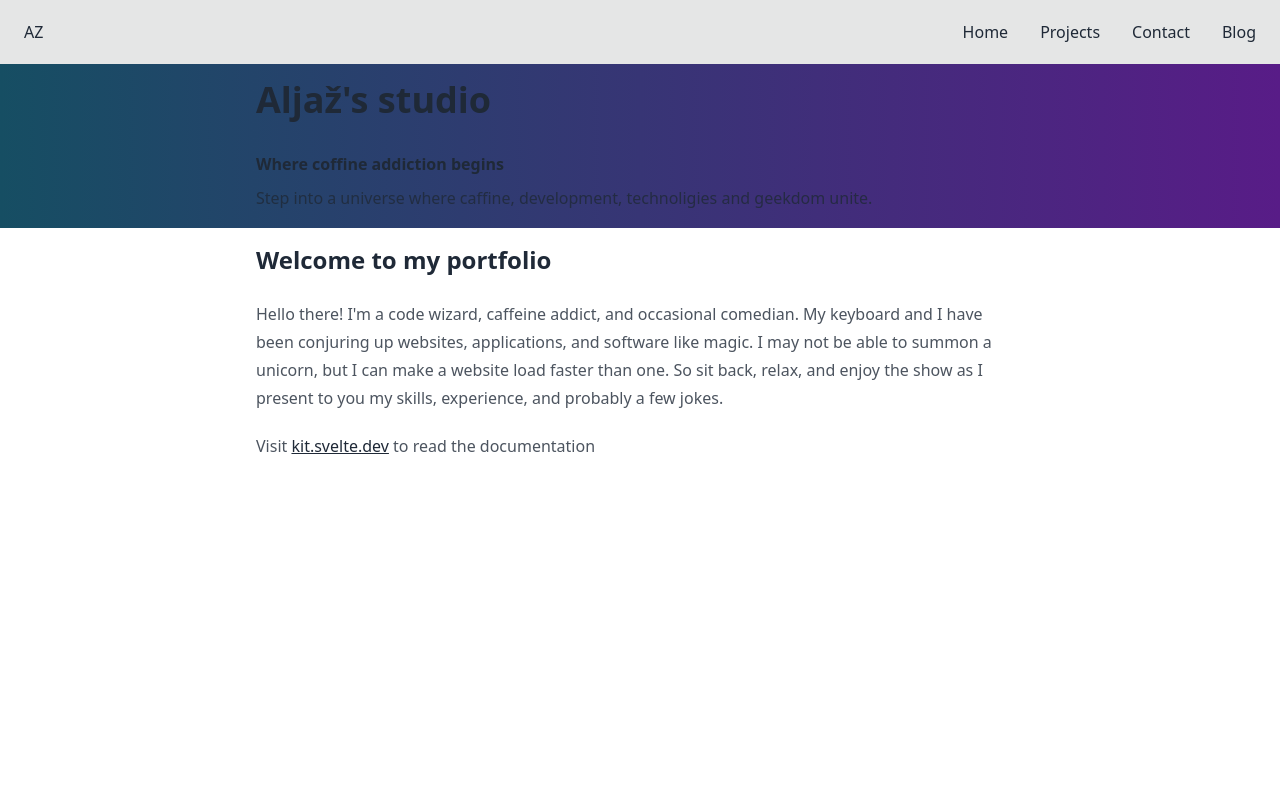
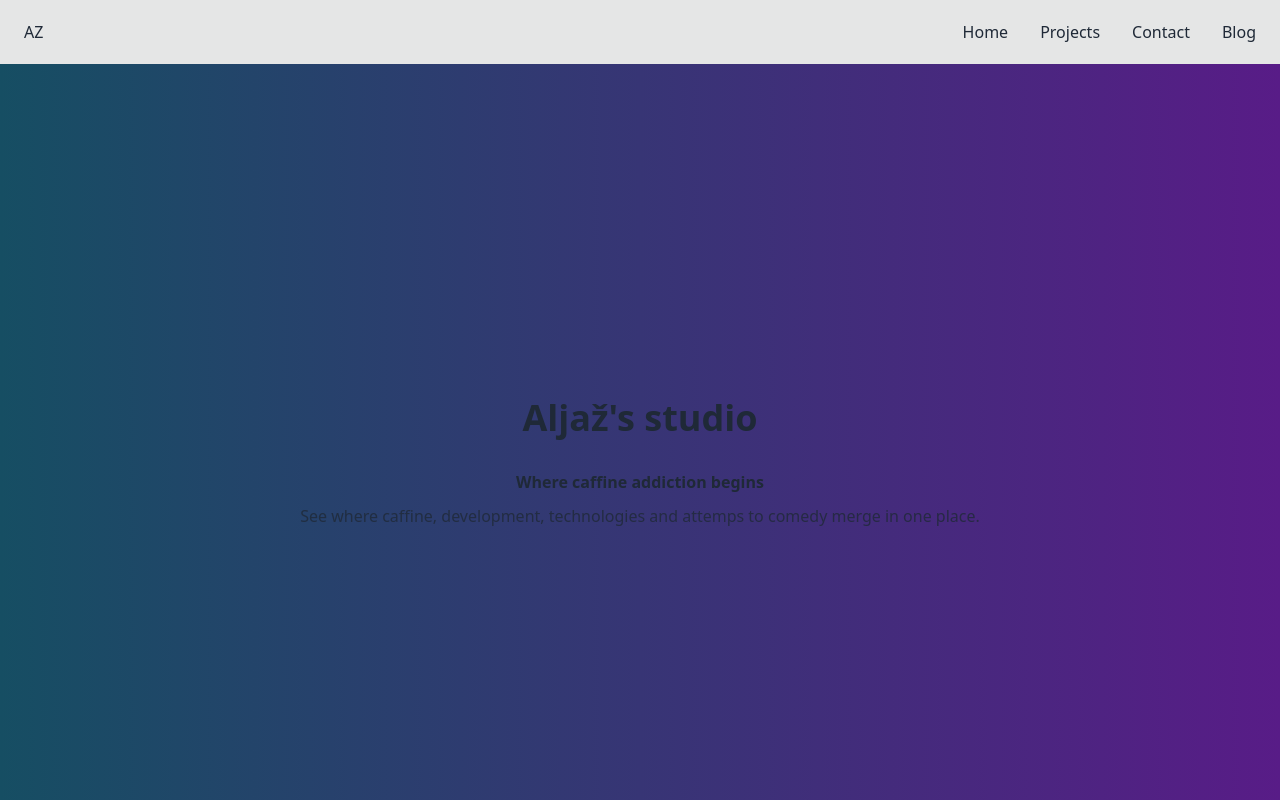
Before and after one commit to aljaz-zupan/portfolio, a SvelteKit app: page / in a window 1280 px wide. Built offline with nearby package versions, Linux system fonts and the light colour scheme.

Commit message:
added hero height

```diff
--- a/src/routes/+page.svelte
+++ b/src/routes/+page.svelte
@@ -1,10 +1,10 @@
 <script lang="ts"></script>
 
-<div class="hero bg-gradient-to-r from-cyan-900 to-purple-900">
-	<div class="prose md:w-full md:mx-auto md:max-w-3xl px-4 md:px-0 py-4 text-left">
+<div class="hero bg-gradient-to-r from-cyan-900 to-purple-900 min-h-screen">
+	<div class="prose md:w-full md:mx-auto md:max-w-3xl px-4 md:px-0 py-4 text-center">
 		<h1>Aljaž's studio</h1>
-		<h4>Where coffine addiction begins</h4>
-		<p>Step into a universe where caffine, development, technoligies and geekdom unite.</p>
+		<h4>Where caffine addiction begins</h4>
+		<p>See where caffine, development, technologies and attemps to comedy merge in one place.</p>
 	</div>
 </div>
 <div class="prose md:w-full md:mx-auto md:max-w-3xl px-4 md:px-0 py-4 text-left">
@@ -15,5 +15,9 @@
 		unicorn, but I can make a website load faster than one. So sit back, relax, and enjoy the show
 		as I present to you my skills, experience, and probably a few jokes.
 	</p>
+	<p>
+		some more Lorem ipsum dolor sit amet consectetur adipisicing elit. Quos facilis amet architecto!
+		Veritatis eius exercitationem ab repellendus reprehenderit esse. Eveniet!
+	</p>
 	<p>Visit <a href="https://kit.svelte.dev">kit.svelte.dev</a> to read the documentation</p>
 </div>
```
